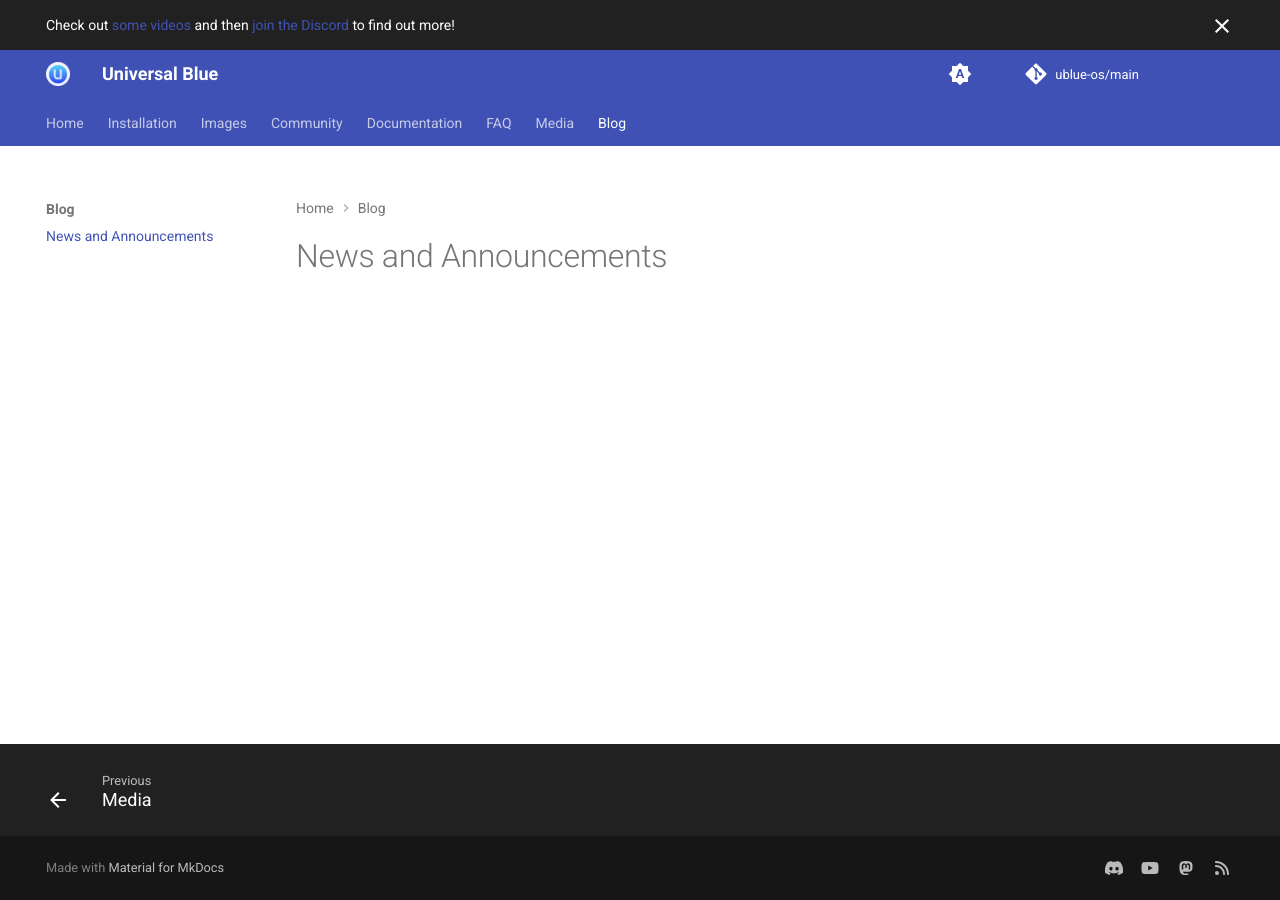
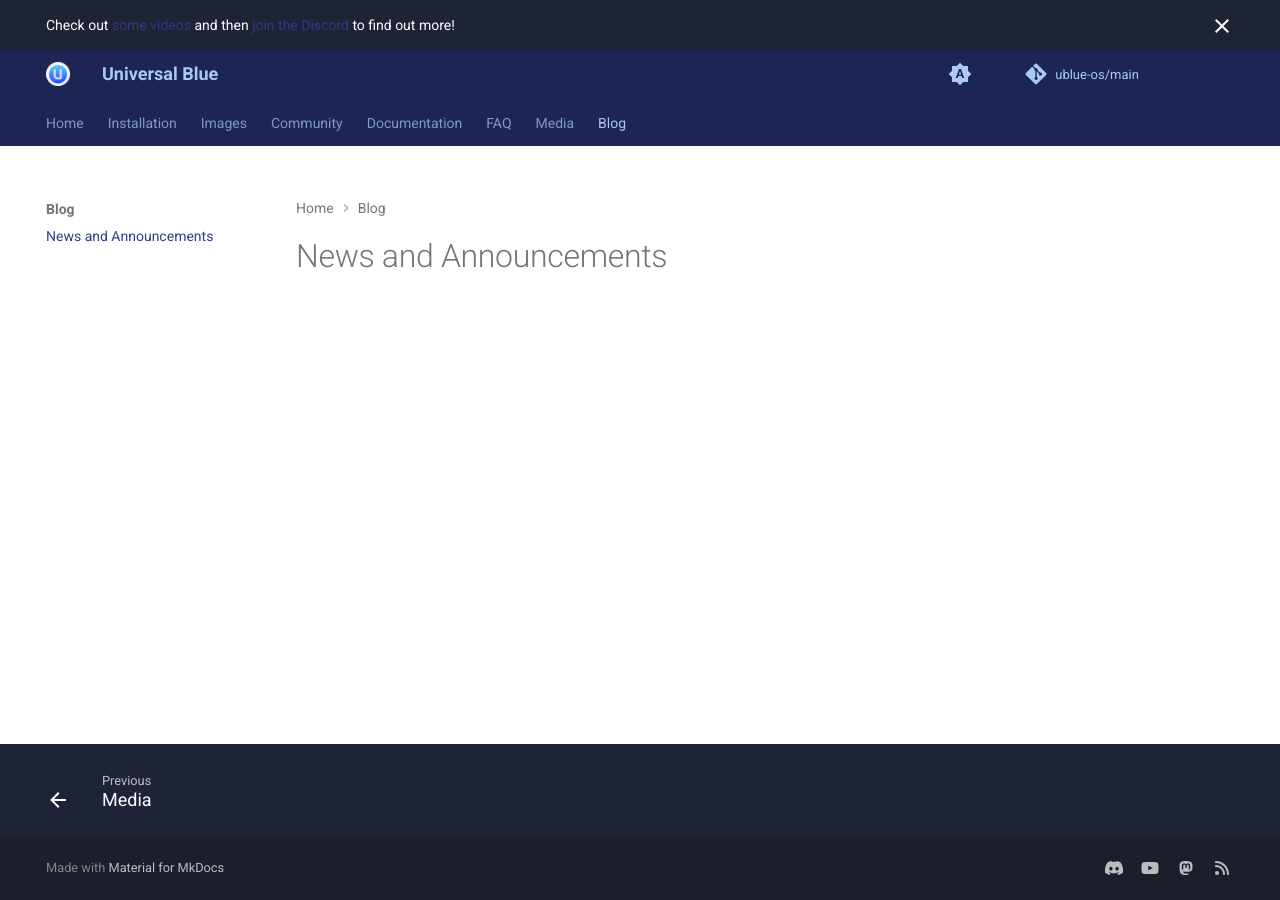
Before and after one commit to ublue-os/website, an MkDocs documentation site: the page built from docs/blog/index.md, in a window 1280 px wide. Built offline with MkDocs 1.6.1 and Material for MkDocs 9.7.7, drawn with Linux system fonts in a browser that asks for light colours; comment, search, counter and statistics services are not loaded.

Commit message:
feat: customize colorscheme to match brand -ed things such as the diagrams and logo better

```diff
--- /dev/null
+++ b/docs/stylesheets/colors.css
@@ -0,0 +1,28 @@
+/* light mode */
+:root,
+[data-md-color-scheme="default"] {
+  --md-primary-bg-color: #aac9f6;
+  --md-primary-fg-color: #1d2555;
+
+  --md-accent-fg-color: #5163db !important;
+  --md-accent-fg-color--dark: #2e3a8b !important;
+  --md-typeset-a-color: var(--md-accent-fg-color--dark) !important;
+
+  --md-footer-bg-color: #1e2335;
+  --md-footer-bg-color--dark: #1b1f2c;
+}
+
+/* dark mode */
+[data-md-color-scheme="slate"] {
+  --md-primary-fg-color: #aac9f6;
+  --md-default-fg-color--light: #aac9f6;
+
+  --md-primary-bg-color: #1d2555;
+  --md-default-bg-color: #22283f !important;
+
+  --md-accent-fg-color--light: #909df0 !important;
+  --md-typeset-a-color: var(--md-accent-fg-color--light) !important;
+
+  --md-footer-bg-color: #1e2335;
+  --md-footer-bg-color--dark: #1b1f2c;
+}
--- a/mkdocs.yml
+++ b/mkdocs.yml
@@ -10,12 +10,16 @@ theme:
   palette:
     # Palette toggle for automatic mode
     - media: "(prefers-color-scheme)"
+      primary: custom
+      accent: custom
       toggle:
         icon: material/brightness-auto
         name: Switch to light mode
 
     # Palette toggle for light mode
     - media: "(prefers-color-scheme: light)"
+      primary: custom
+      accent: custom
       scheme: default
       toggle:
         icon: material/brightness-7
@@ -23,6 +27,8 @@ theme:
 
     # Palette toggle for dark mode
     - media: "(prefers-color-scheme: dark)"
+      primary: custom
+      accent: custom
       scheme: slate
       toggle:
         icon: material/brightness-4
@@ -41,6 +47,8 @@ theme:
     - search.share
     - toc.integrate
     - content.tabs.link
+extra_css:
+  - stylesheets/colors.css
 markdown_extensions:
   - admonition
   - attr_list
```
